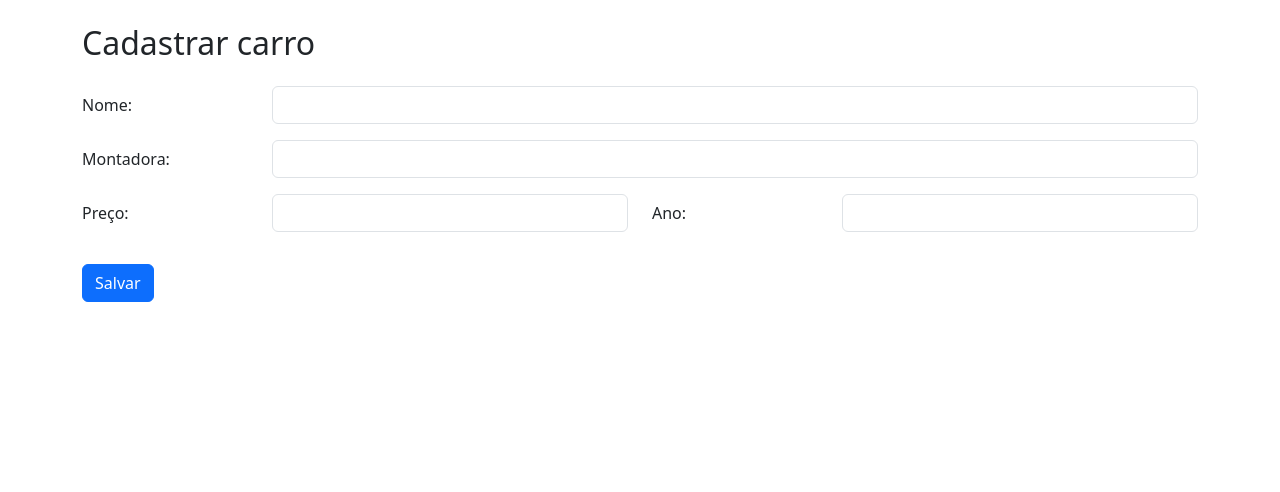
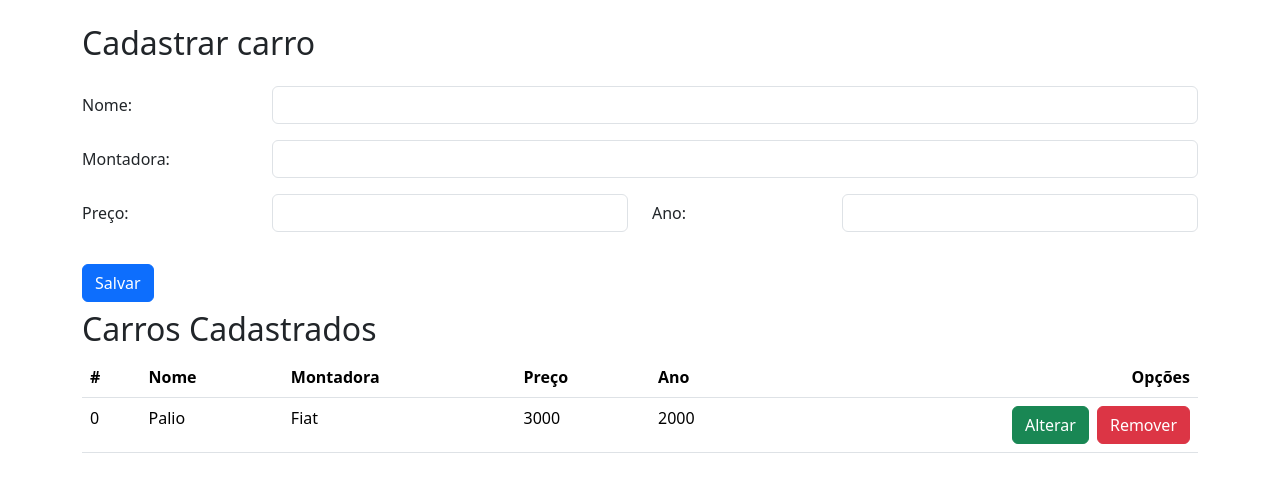
Before and after one commit to FelipePaterni/bootcamp-devjr-modulo8-carro, an Angular app: page / in a window 1280 px wide. Shown: the top 492 px of the page. Built offline with nearby package versions, Linux system fonts and the light colour scheme.

Commit message:
closes #3 - table

```diff
--- a/src/app/Car.ts
+++ b/src/app/Car.ts
@@ -1,4 +1,4 @@
-interface Car{
+export interface Car{
     id:number;
     name:string;
     montadora:string;
--- a/src/app/app.component.html
+++ b/src/app/app.component.html
@@ -1 +1,2 @@
-<app-form-carro></app-form-carro>
+
+<app-cars></app-cars>
--- a/src/app/app.module.ts
+++ b/src/app/app.module.ts
@@ -6,11 +6,13 @@ import { AppComponent } from './app.component';
 import { NgbModule } from '@ng-bootstrap/ng-bootstrap';
 import { FormCarroComponent } from './components/form-carro/form-carro.component';
 import { FormsModule } from '@angular/forms';
+import { CarsComponent } from './components/cars/cars.component';
 
 @NgModule({
   declarations: [
     AppComponent,
-    FormCarroComponent
+    FormCarroComponent,
+    CarsComponent
   ],
   imports: [
     BrowserModule,
--- /dev/null
+++ b/src/app/components/cars/cars.component.html
@@ -0,0 +1,34 @@
+<app-form-carro (saveEmitter)="saveCar()" [car]="car"></app-form-carro>
+
+<div class="container mt-2">
+  <h2>Carros Cadastrados</h2>
+
+  <table class="table">
+    <thead>
+      <tr>
+        <th>#</th>
+        <th>Nome</th>
+        <th>Montadora</th>
+        <th>Preço</th>
+        <th>Ano</th>
+        <th class="text-end">Opções</th>
+      </tr>
+    </thead>
+
+    <tbody>
+      <tr *ngFor="let c of cars">
+        <td>{{ c.id }}</td>
+        <td>{{ c.name }}</td>
+        <td>{{ c.montadora }}</td>
+        <td>{{ c.price }}</td>
+        <td>{{ c.year }}</td>
+        <td class="text-end">
+          <button class="btn btn-success me-2" (click)="updateCar(c)">
+            Alterar
+          </button>
+          <button class="btn btn-danger" [disabled]="isUpdate" (click)="removeCar(c)">Remover</button>
+        </td>
+      </tr>
+    </tbody>
+  </table>
+</div>
--- /dev/null
+++ b/src/app/components/cars/cars.component.ts
@@ -0,0 +1,38 @@
+import { Component } from '@angular/core';
+import { Car } from '../../Car';
+
+@Component({
+  selector: 'app-cars',
+  standalone: false,
+  templateUrl: './cars.component.html',
+  styleUrl: './cars.component.css',
+})
+export class CarsComponent {
+  isUpdate: boolean = false;
+  idCount: number = 0;
+
+  cars: Car[] = [
+    {
+      id: 0,
+      name: 'Palio',
+      montadora: 'Fiat',
+      price: 3000,
+      year: 2000,
+    },
+  ];
+  car: Car = {} as Car;
+
+  saveCar() {
+    if (!this.isUpdate) {
+      this.idCount++;
+      this.car.id = this.idCount;
+      this.cars.push(this.car);
+    }
+    this.car = {} as Car;
+    this.isUpdate = false;
+  }
+  updateCar(car: Car) {
+
+  }
+  removeCar(car: Car) {}
+}
--- a/src/app/components/form-carro/form-carro.component.html
+++ b/src/app/components/form-carro/form-carro.component.html
@@ -1,4 +1,4 @@
-<div class="container">
+<div class="container mt-2">
   <h2 class="my-4">Cadastrar carro</h2>
 
   <form #formCar="ngForm">
@@ -11,6 +11,7 @@
           name="name"
           id="name"
           required
+           [(ngModel)]="car.name"
         />
       </div>
     </div>
@@ -24,6 +25,7 @@
           name="montadora"
           id="montadora"
           required
+          [(ngModel)]="car.montadora"
         />
       </div>
     </div>
@@ -37,6 +39,7 @@
           name="price"
           id="price"
           required
+          [(ngModel)]="car.price"
         />
       </div>
       <label for="price" class="col-2 col-form-label">Ano:</label>
@@ -44,9 +47,10 @@
         <input
           type="number"
           class="form-control"
-          name="price"
-          id="price"
+          name="year"
+          id="year"
           required
+          [(ngModel)]="car.year"
         />
       </div>
     </div>
--- a/src/app/components/form-carro/form-carro.component.ts
+++ b/src/app/components/form-carro/form-carro.component.ts
@@ -1,4 +1,5 @@
 import { Component, EventEmitter, Input, Output } from '@angular/core';
+import { Car } from '../../Car';
 
 @Component({
   selector: 'app-form-carro',
```
Also changed, not shown: src/app/components/cars/cars.component.css (added), 1 other file (tests, documents, lock files or other folders).
